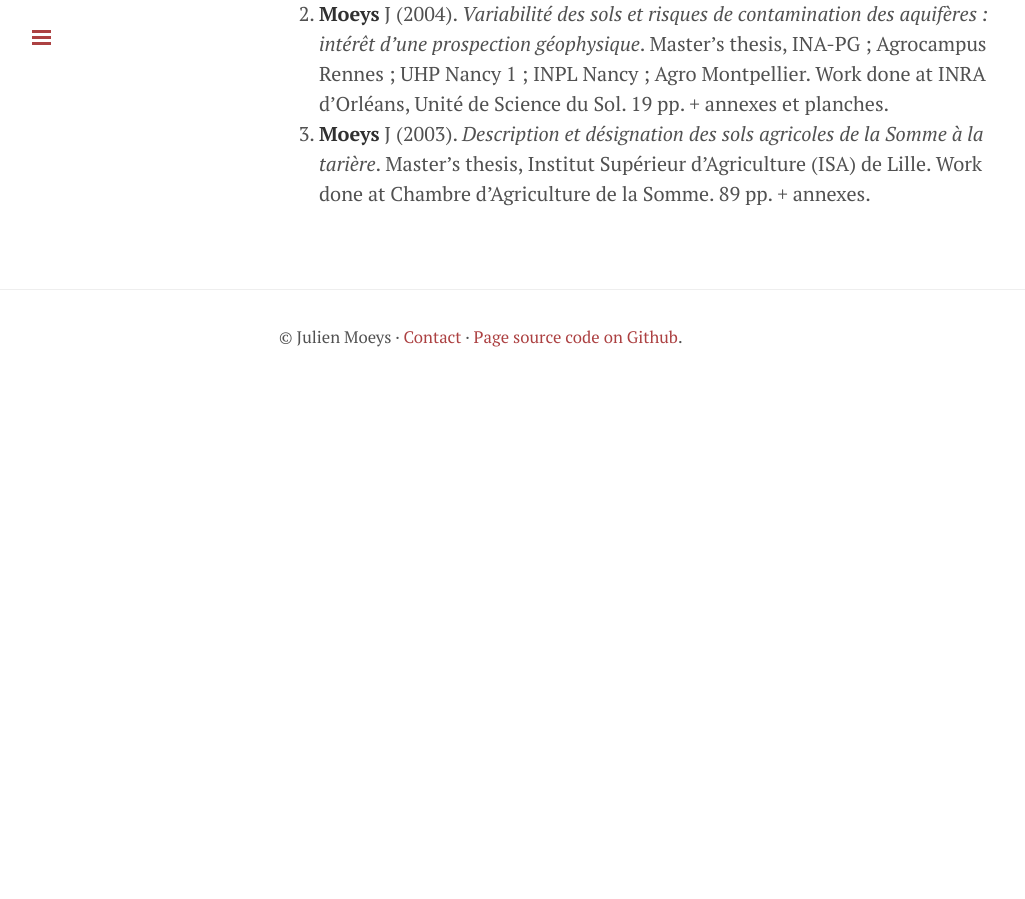
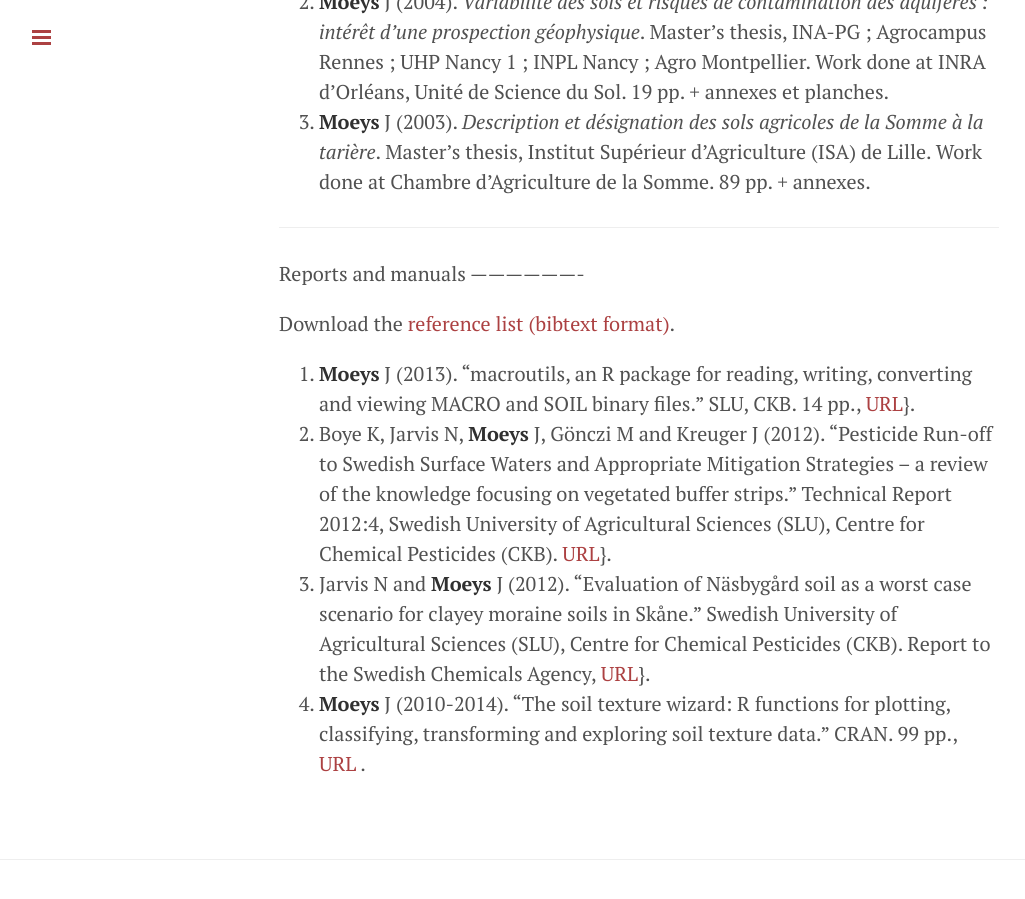
Before and after one commit to julienmoeys/julienmoeys.github.io, a Jekyll site: the page built from Publications.md, in a window 1280 px wide and 900 px high, scrolled down 2376 px. Shown: the whole window, without its empty margins (1-1026 px from the left). Built offline with Jekyll 4.4.1, drawn with Linux system fonts in a browser that asks for light colours; Markdown is read by kramdown in place of the engine named in the settings; before the commit the page ends 2807 px from its top, so only the background shows below that; some of the changed text lies outside the part shown.

Commit message:
add reports to publications

```diff
--- a/Publications.md
+++ b/Publications.md
@@ -7,12 +7,13 @@
 
 <!-- DO NOT EDIT THIS FILE. EDIT Publications.md0 INSTEAD -->
 
-2015-01-29 (last update)
+2015-02-03 (_last compilation_)
 
 See also my publication list on [&#9656; Google Scholar][jmGoogleScholar]
 or [&#9656; SLUPub][jmSLUPub] (SLU publication database).
 
-Page content: [Publications](#publications) | [PhD and master thesis](#thesis)
+Page content: [Publications](#publications) &middot; [PhD and master thesis](#thesis) &middot;
+[Reports and manuals](#reportsAndManuals)
 
 
 
@@ -21,24 +22,24 @@
 
 Download the [reference list (bibtext format)](/assets/bib/MOEYS_J_PUB_PEER.BIB).
 
-1. Steffens K, Jarvis N, Lewan E, Lindström B, Kreuger J, Kjellström E and **Moeys** J (2015). “Direct and indirect effects of climate change on herbicide leaching - a regional scale assessment in Sweden.” _Science of the Total Environment_, *in press*, pp. ?-?
-2. Steffens K, Larsbo M, **Moeys** J, Kjellström E, Jarvis N and Lewan E (2014). “Modelling pesticide leaching under climate change: parameter vs.  climate input uncertainty.” _Hydrology and Earth System Sciences_, *18*(2), pp. 479-491. <a href="http://dx.doi.org/10.5194/hess-18-479-2014">DOI</a> , <a href="http://www.hydrol-earth-syst-sci.net/18/479/2014/">URL</a> .
-3. Ghafoor A, Koestel J, Larsbo M, **Moeys** J and Jarvis N (2013). “Soil properties and susceptibility to preferential solute transport in tilled topsoil at the catchment scale.” _Journal of Hydrology_, *492*, pp. 190-199. <a href="http://dx.doi.org/10.1016/j.jhydrol.2013.03.046">DOI</a> , <a href="http://www.sciencedirect.com/science/article/pii/S0022169413002709">URL</a> .
-4. Jarvis N, Koestel J, Messing I, **Moeys** J and Lindahl A (2013). “Influence of soil, land use and climatic factors on the hydraulic conductivity of soil.” _Hydrology and Earth System Sciences_, *17*(12), pp. 5185-5195. <a href="http://dx.doi.org/10.5194/hess-17-5185-2013">DOI</a> , <a href="http://www.hydrol-earth-syst-sci.net/17/5185/2013/">URL</a> .
-5. Steffens K, Larsbo M, **Moeys** J, Jarvis N and Lewan E (2013). “Predicting pesticide leaching under climate change: Importance of model structure and parameter uncertainty.” _Agriculture, Ecosystems \& Environment_, *172*(1), pp. 24-34. <a href="http://dx.doi.org/10.1016/j.agee.2013.03.018">DOI</a> , <a href="http://www.sciencedirect.com/science/article/pii/S0167880913001096">URL</a> .
-6. Koestel JK, **Moeys** J and Jarvis NJ (2012). “Meta-analysis of the effects of soil properties, site factors and experimental conditions on solute transport.” _Hydrology and Earth System Sciences_, *16*(6), pp. 1647-1665. <a href="http://dx.doi.org/10.5194/hess-16-1647-2012">DOI</a> , <a href="http://www.hydrol-earth-syst-sci.net/16/1647/2012/">URL</a> .
-7. **Moeys** J, Larsbo M, Bergström L, Brown CD, Coquet Y and Jarvis NJ (2012). “Functional test of pedotransfer functions to predict water flow and solute transport with the dual-permeability model MACRO.” _Hydrology and Earth System Sciences_, *16*(7), pp. 2069-2083. <a href="http://dx.doi.org/10.5194/hess-16-2069-2012">DOI</a> , <a href="http://www.hydrol-earth-syst-sci.net/16/2069/2012/">URL</a> .
-8. Jarvis NJ, **Moeys** J, Koestel J and Hollis JM (2012). “Hydropedology: Synergistic Integration of Soil Science and Hydrology.” In Lin H (ed.), chapter Preferential flow in a pedological perspective, pp. 75. Elsevier, Academic Press. <a href="http://dx.doi.org/10.1016/B978-0-12-386941-8.00003-4">DOI</a> , http://scholar.google.com/scholar?oi=bibs&cluster=158125688001127503&btnI=1&hl=en .
-9. Ghafoor A, **Moeys** J, Stenström J, Tranter G and Jarvis NJ (2011). “Modeling Spatial Variation in Microbial Degradation of Pesticides in Soil.” _Environmental science \& technology_, *45*, pp. 6411-6419. <a href="http://dx.doi.org/10.1021/es2012353">DOI</a> , <a href="http://pubs.acs.org/doi/abs/10.1021/es2012353">URL</a> .
-10. Koestel J, **Moeys** J and Jarvis N (2011). “Evaluation of nonparametric shape measures for solute breakthrough curves.” _Vadose Zone Journal_, *10*, pp. 1261-1275. <a href="http://dx.doi.org/10.2136/vzj2011.0010">DOI</a> , <a href="https://dl.sciencesocieties.org/publications/vzj/abstracts/10/4/1261">URL</a> .
-11. **Moeys** J, Bergheaud V and Yves C (2011). “Pedotransfer functions for isoproturon sorption on soils and vadose zone materials.” _Pest management science_, *67*, pp. 1309-1319. <a href="http://dx.doi.org/10.1002/ps.2187">DOI</a> , <a href="http://onlinelibrary.wiley.com/doi/10.1002/ps.2187/full">URL</a> .
-12. Vaudour E, **Moeys** J, Gilliot JM and Coquet Y (2008). “Spatial retrieval of soil reflectance from SPOT multispectral data using the empirical line method.” _International Journal of Remote Sensing_, *29*(19), pp. 5571-5584. <a href="http://dx.doi.org/10.1080/01431160802060920">DOI</a> , <a href="http://www.tandfonline.com/doi/abs/10.1080/01431160802060920">URL</a> .
-13. **Moeys** J, Nicoullaud B, Dorigny A, Coquet Y and Cousin I (2006). “Cartographie des sols à grande échelle : Intégration explicite d'une mesure de résistivité apparente spatialisée à l'expertise pédologique.” _Étude et Gestion des Sols_, *13*(4), pp. 269-286. <a href="http://www.afes.fr/afes/egs/EGS_13_4_moeys.pdf">URL</a> .
-14. Coquet Y, Hadjar D, Gilliot JM, Charnay MP, **Moeys** J, Dufour A and Beaudoin N (2005). “Biases in the spatial estimation of pesticide loss to groundwater.” _Agronomy for Sustainable Development_, *25*(4), pp. 465-472. <a href="http://dx.doi.org/10.1051/agro:2005046">DOI</a> , <a href="http://www.agronomy-journal.org/articles/agro/abs/2005/04/a4112/a4112.html">URL</a> .
+1. Steffens K, Jarvis N, Lewan E, Lindström B, Kreuger J, Kjellström E and **Moeys** J (2015). "Direct and indirect effects of climate change on herbicide leaching - a regional scale assessment in Sweden." _Science of the Total Environment_, *in press*, pp. ?-?
+2. Steffens K, Larsbo M, **Moeys** J, Kjellström E, Jarvis N and Lewan E (2014). "Modelling pesticide leaching under climate change: parameter vs.  climate input uncertainty." _Hydrology and Earth System Sciences_, *18*(2), pp. 479-491. <a href="http://dx.doi.org/10.5194/hess-18-479-2014">DOI</a> , <a href="http://www.hydrol-earth-syst-sci.net/18/479/2014/">URL</a> .
+3. Ghafoor A, Koestel J, Larsbo M, **Moeys** J and Jarvis N (2013). "Soil properties and susceptibility to preferential solute transport in tilled topsoil at the catchment scale." _Journal of Hydrology_, *492*, pp. 190-199. <a href="http://dx.doi.org/10.1016/j.jhydrol.2013.03.046">DOI</a> , <a href="http://www.sciencedirect.com/science/article/pii/S0022169413002709">URL</a> .
+4. Jarvis N, Koestel J, Messing I, **Moeys** J and Lindahl A (2013). "Influence of soil, land use and climatic factors on the hydraulic conductivity of soil." _Hydrology and Earth System Sciences_, *17*(12), pp. 5185-5195. <a href="http://dx.doi.org/10.5194/hess-17-5185-2013">DOI</a> , <a href="http://www.hydrol-earth-syst-sci.net/17/5185/2013/">URL</a> .
+5. Steffens K, Larsbo M, **Moeys** J, Jarvis N and Lewan E (2013). "Predicting pesticide leaching under climate change: Importance of model structure and parameter uncertainty." _Agriculture, Ecosystems \& Environment_, *172*(1), pp. 24-34. <a href="http://dx.doi.org/10.1016/j.agee.2013.03.018">DOI</a> , <a href="http://www.sciencedirect.com/science/article/pii/S0167880913001096">URL</a> .
+6. Koestel JK, **Moeys** J and Jarvis NJ (2012). "Meta-analysis of the effects of soil properties, site factors and experimental conditions on solute transport." _Hydrology and Earth System Sciences_, *16*(6), pp. 1647-1665. <a href="http://dx.doi.org/10.5194/hess-16-1647-2012">DOI</a> , <a href="http://www.hydrol-earth-syst-sci.net/16/1647/2012/">URL</a> .
+7. **Moeys** J, Larsbo M, Bergström L, Brown CD, Coquet Y and Jarvis NJ (2012). "Functional test of pedotransfer functions to predict water flow and solute transport with the dual-permeability model MACRO." _Hydrology and Earth System Sciences_, *16*(7), pp. 2069-2083. <a href="http://dx.doi.org/10.5194/hess-16-2069-2012">DOI</a> , <a href="http://www.hydrol-earth-syst-sci.net/16/2069/2012/">URL</a> .
+8. Jarvis NJ, **Moeys** J, Koestel J and Hollis JM (2012). "Hydropedology: Synergistic Integration of Soil Science and Hydrology." In Lin H (ed.), chapter Preferential flow in a pedological perspective, pp. 75. Elsevier, Academic Press. <a href="http://dx.doi.org/10.1016/B978-0-12-386941-8.00003-4">DOI</a> , http://scholar.google.com/scholar?oi=bibs&cluster=158125688001127503&btnI=1&hl=en .
+9. Ghafoor A, **Moeys** J, Stenström J, Tranter G and Jarvis NJ (2011). "Modeling Spatial Variation in Microbial Degradation of Pesticides in Soil." _Environmental science \& technology_, *45*, pp. 6411-6419. <a href="http://dx.doi.org/10.1021/es2012353">DOI</a> , <a href="http://pubs.acs.org/doi/abs/10.1021/es2012353">URL</a> .
+10. Koestel J, **Moeys** J and Jarvis N (2011). "Evaluation of nonparametric shape measures for solute breakthrough curves." _Vadose Zone Journal_, *10*, pp. 1261-1275. <a href="http://dx.doi.org/10.2136/vzj2011.0010">DOI</a> , <a href="https://dl.sciencesocieties.org/publications/vzj/abstracts/10/4/1261">URL</a> .
+11. **Moeys** J, Bergheaud V and Yves C (2011). "Pedotransfer functions for isoproturon sorption on soils and vadose zone materials." _Pest management science_, *67*, pp. 1309-1319. <a href="http://dx.doi.org/10.1002/ps.2187">DOI</a> , <a href="http://onlinelibrary.wiley.com/doi/10.1002/ps.2187/full">URL</a> .
+12. Vaudour E, **Moeys** J, Gilliot JM and Coquet Y (2008). "Spatial retrieval of soil reflectance from SPOT multispectral data using the empirical line method." _International Journal of Remote Sensing_, *29*(19), pp. 5571-5584. <a href="http://dx.doi.org/10.1080/01431160802060920">DOI</a> , <a href="http://www.tandfonline.com/doi/abs/10.1080/01431160802060920">URL</a> .
+13. **Moeys** J, Nicoullaud B, Dorigny A, Coquet Y and Cousin I (2006). "Cartographie des sols à grande échelle : Intégration explicite d'une mesure de résistivité apparente spatialisée à l'expertise pédologique." _Étude et Gestion des Sols_, *13*(4), pp. 269-286. <a href="http://www.afes.fr/afes/egs/EGS_13_4_moeys.pdf">URL</a> .
+14. Coquet Y, Hadjar D, Gilliot JM, Charnay MP, **Moeys** J, Dufour A and Beaudoin N (2005). "Biases in the spatial estimation of pesticide loss to groundwater." _Agronomy for Sustainable Development_, *25*(4), pp. 465-472. <a href="http://dx.doi.org/10.1051/agro:2005046">DOI</a> , <a href="http://www.agronomy-journal.org/articles/agro/abs/2005/04/a4112/a4112.html">URL</a> .
 
 ### Corrections
 
-1. Ghafoor A, **Moeys** J, Stenström J, Tranter G and Jarvis NJ (2011). “Correction to Modeling Spatial Variation in Microbial Degradation of Pesticides in Soil.” _Environmental science \& technology_, *46*, pp. 567-567. <a href="http://dx.doi.org/10.1021/es203986f">DOI</a> , <a href="http://pubs.acs.org/doi/pdf/10.1021/es203986f">URL</a> .
+1. Ghafoor A, **Moeys** J, Stenström J, Tranter G and Jarvis NJ (2011). "Correction to Modeling Spatial Variation in Microbial Degradation of Pesticides in Soil." _Environmental science \& technology_, *46*, pp. 567-567. <a href="http://dx.doi.org/10.1021/es203986f">DOI</a> , <a href="http://pubs.acs.org/doi/pdf/10.1021/es203986f">URL</a> .
 
 (Download the [reference list (bibtext
 format)](/assets/bib/MOEYS_J_PUB_CORRECTIONS.BIB) for corrections)
@@ -57,6 +58,19 @@
 
 
 
+- - - - - - - - - - - - - - - - - - - - - - - - - - - - - - - - -
+Reports and manuals    <a name="reportsAndManuals"></a>
+-------------------
+
+Download the [reference list (bibtext format)](/assets/bib/MOEYS_J_REPORTS.BIB).
+
+1. **Moeys** J (2013). "macroutils, an R package for reading, writing, converting and viewing MACRO and SOIL binary files." SLU, CKB. 14 pp., <a href="http://www.slu.se/Documents/externwebben/centrumbildningar-projekt/ckb/Modeller_dokument/macroutils_user%20guid.pdf">URL</a>}.
+2. Boye K, Jarvis N, **Moeys** J, Gönczi M and Kreuger J (2012). "Pesticide Run-off to Swedish Surface Waters and Appropriate Mitigation Strategies – a review of the knowledge focusing on vegetated buffer strips." Technical Report 2012:4, Swedish University of Agricultural Sciences (SLU), Centre for Chemical Pesticides (CKB). <a href="http://www.slu.se/Documents/externwebben/centrumbildningar-projekt/ckb/Publikationer/CKB%20rapporter/Runoff%20Report%20Eng.pdf">URL</a>}.
+3. Jarvis N and **Moeys** J (2012). "Evaluation of Näsbygård soil as a worst case scenario for clayey moraine soils in Skåne." Swedish University of Agricultural Sciences (SLU), Centre for Chemical Pesticides (CKB). Report to the Swedish Chemicals Agency, <a href="https://kemi.se/Documents/Bekampningsmedel/Vaxtskyddsmedel/Evaluation%20of%20N%C3%A4sbyg%C3%A5rd%20soil%20SLU%202012.pdf">URL</a>}.
+4. **Moeys** J (2010-2014). "The soil texture wizard: R functions for plotting, classifying, transforming and exploring soil texture data." CRAN. 99 pp., <a href="http://cran.r-project.org/web/packages/soiltexture/vignettes/soiltexture_vignette.pdf">URL</a> .
+
+
+
 <!-- List of links -->
 [jmSLUPub]:         http://slubar.slub.se/pweb/mailsh/form?mail=Julien.Moeys%40slu.se&lang=eng&show=yes&sortorder=publication_year# "Julien Moeys (on SLUPub)"
 [jmGoogleScholar]:  http://scholar.google.se/citations?user=cRNn-IMAAAAJ&hl=en&oi=ao "Julien MOEYS Google Scholar profile"
```
Also changed, not shown: assets/bib/MOEYS_J_REPORTS.BIB (added, +54 -0 lines), 2 other files.
